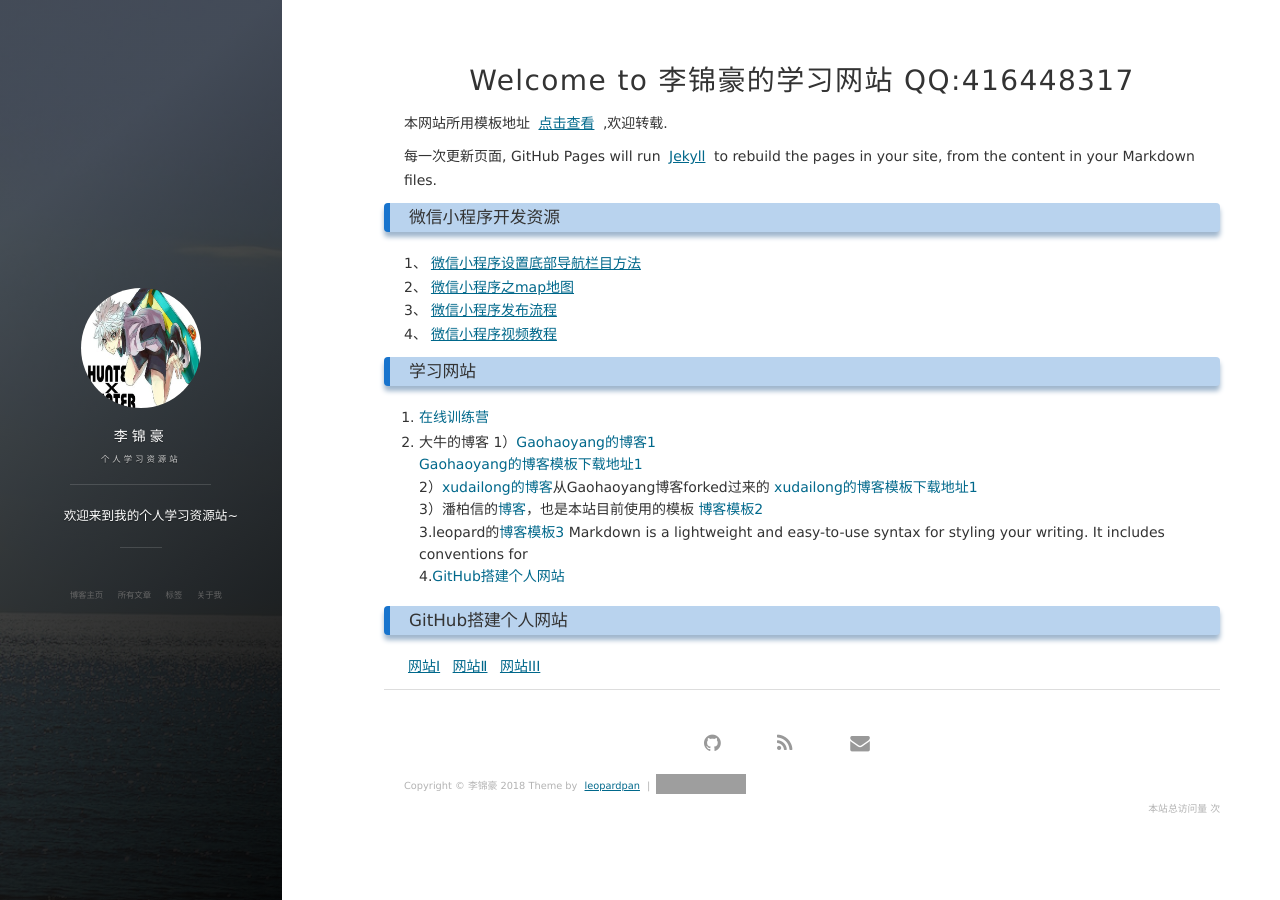
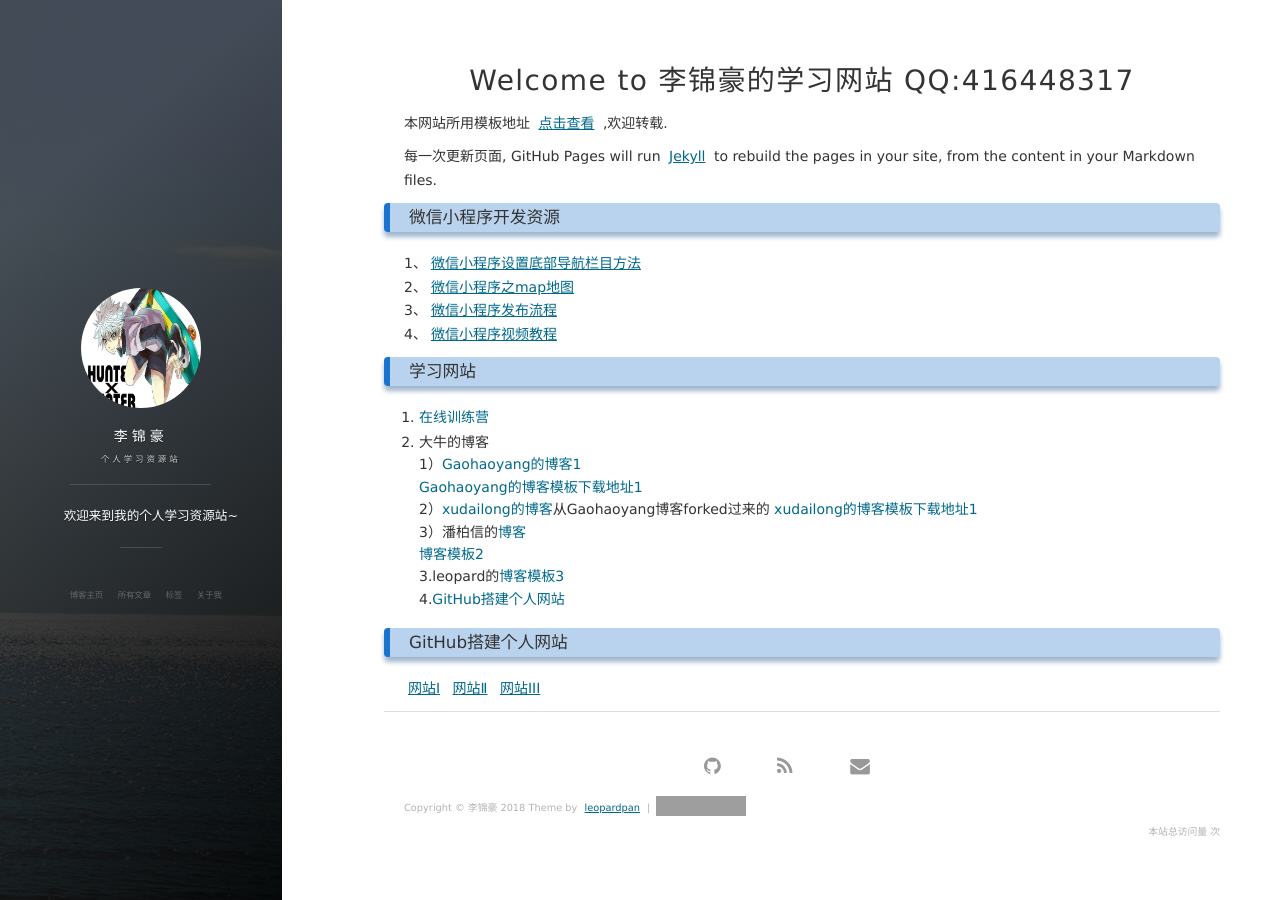
Before and after one commit to cuteftp/haihun.github.io, a Jekyll site: the page built from index.md, in a window 1280 px wide. Built offline with Jekyll 4.4.1, drawn with Linux system fonts in a browser that asks for light colours; nearby versions of some CDN libraries; our own code applies the rules of GitHub Pages for plain Markdown files; the list of posts is cut into pages by our own code; comment, search, counter and statistics services are not loaded; grey boxes are pictures that could not be loaded.

Commit message:
Update index.md

```diff
--- a/index.md
+++ b/index.md
@@ -13,15 +13,14 @@
 ###  学习网站
 
 1. [在线训练营](https://www.freecodecamp.cn/){:target="_blank"}
-2. 大牛的博客
+2. 大牛的博客<br>
 1）[Gaohaoyang的博客1](https://gaohaoyang.github.io/){:target="_blank"}<br>
    [Gaohaoyang的博客模板下载地址1](https://github.com/gaohaoyang/gaohaoyang.github.io){:target="_blank"}<br>
 2）[xudailong的博客](https://643435675.github.io/){:target="_blank"}从Gaohaoyang博客forked过来的
 [xudailong的博客模板下载地址1](https://github.com/643435675/643435675.github.io/){:target="_blank"}<br>
-3）潘柏信的[博客](http://baixin.io/){:target="_blank"}，也是本站目前使用的模板
+3）潘柏信的[博客](http://baixin.io/){:target="_blank"}<br>
   [博客模板2](https://github.com/leopardpan/leopardpan.github.io){:target="_blank"}<br>
-3.leopard的[博客模板3](https://github.com/MengZheK/kangblog.github.io){:target="_blank"}
-Markdown is a lightweight and easy-to-use syntax for styling your writing. It includes conventions for<br>
+3.leopard的[博客模板3](https://github.com/MengZheK/kangblog.github.io){:target="_blank"}<br>
 4.[GitHub搭建个人网站](https://pages.github.com/){:target="_blank"}
 
 ### GitHub搭建个人网站
```
